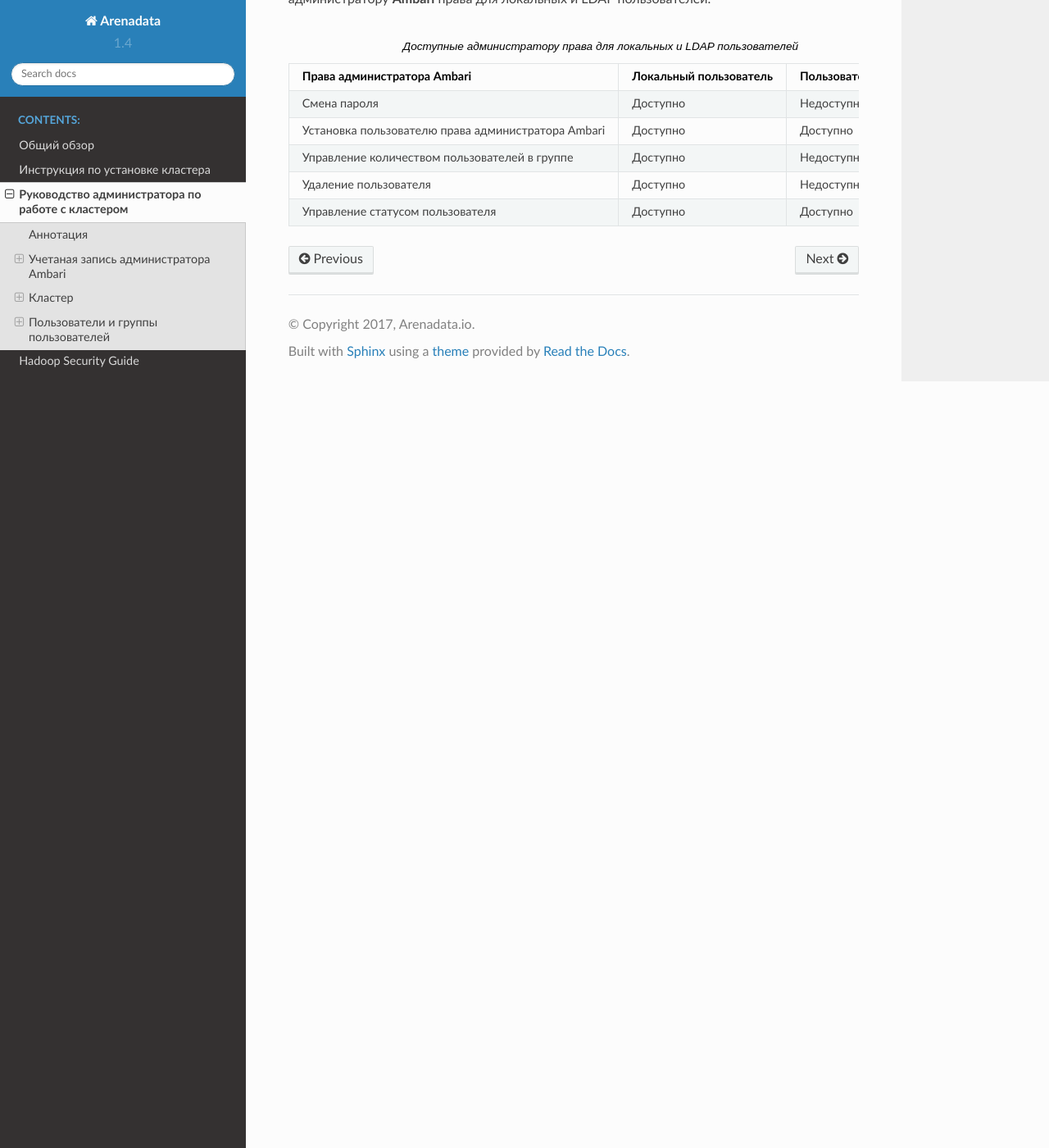
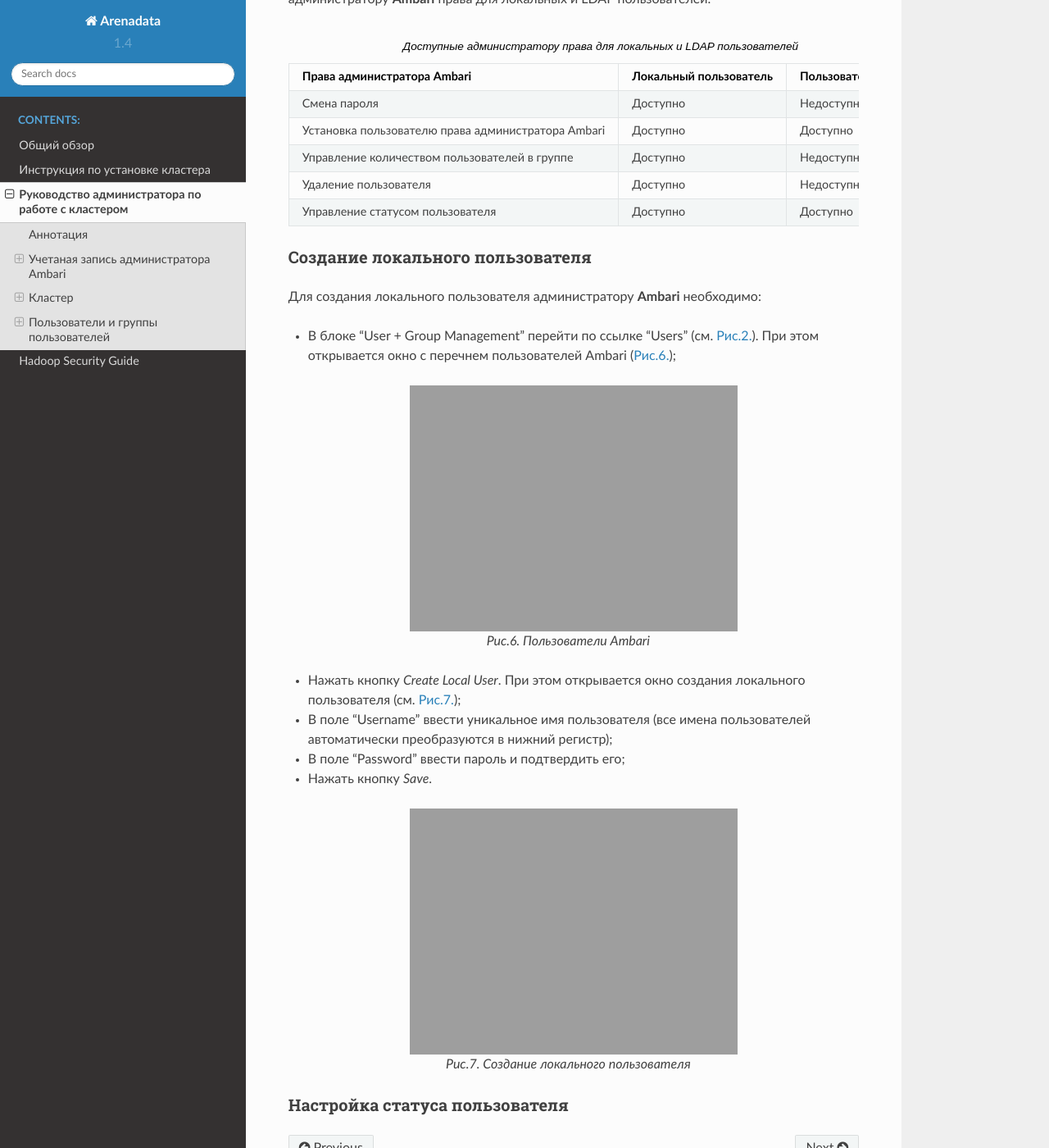
Before and after one commit to arenadata/docs_adps, a Sphinx documentation site: the page built from source/administration.rst, in a window 1280 px wide and 1400 px high, scrolled down 7239 px. Shown: the whole window at 82% size. Built offline with Sphinx 7.4.7 and the Read the Docs theme 2.0.0, drawn with Linux system fonts in a browser that asks for light colours.

Commit message:
Update administration.rst

```diff
--- a/source/administration.rst
+++ b/source/administration.rst
@@ -227,3 +227,37 @@ E-mail: info@arenadata.io
    "Управление количеством пользователей в группе", "Доступно", "Недоступно"
    "Удаление пользователя", "Доступно", "Недоступно"
    "Управление статусом пользователя", "Доступно", "Доступно"
+
+
+Создание локального пользователя
+^^^^^^^^^^^^^^^^^^^^^^^^^^^^^^^^
+
+Для создания локального пользователя администратору **Ambari** необходимо:
+
++	В блоке "User + Group Management" перейти по ссылке "Users" (см. :ref:`Рис.2.<admin-img-2>`). При этом открывается окно с перечнем пользователей Ambari (:ref:`Рис.6.<admin-img-6>`);
+
+
+.. _admin-img-6:
+
+.. figure:: imgs/admin_pic.6.*
+   :align: center
+
+   Рис.6. Пользователи Ambari
+
+
++	Нажать кнопку *Create Local User*. При этом открывается окно создания локального пользователя (см. :ref:`Рис.7.<admin-img-7>`);
++	В поле "Username" ввести уникальное имя пользователя (все имена пользователей автоматически преобразуются в нижний регистр);
++	В поле "Password" ввести пароль и подтвердить его;
++	Нажать кнопку *Save*.
+
+
+.. _admin-img-7:
+
+.. figure:: imgs/admin_pic.7.*
+   :align: center
+
+   Рис.7. Создание локального пользователя
+
+
+Настройка статуса пользователя
+^^^^^^^^^^^^^^^^^^^^^^^^^^^^^^
```
